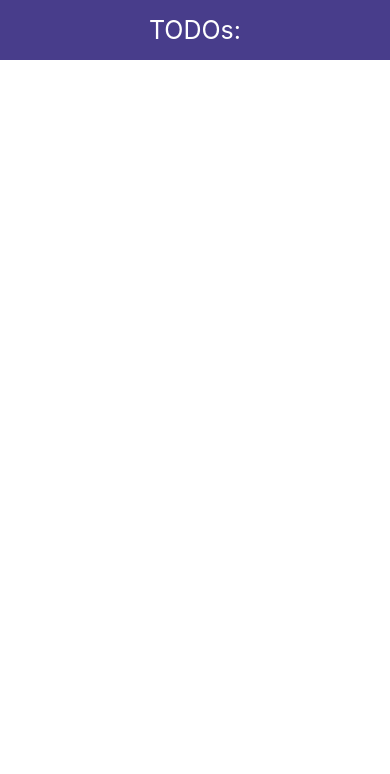
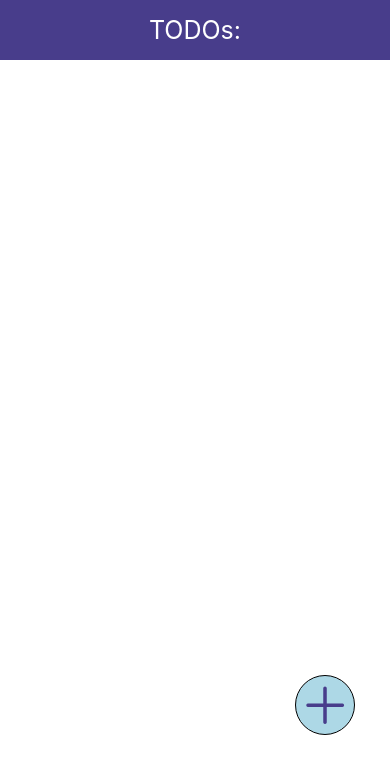
Before and after one commit to radradef/TODOs, a React Native app: screen / in a window 390 px wide. Shown: the top 774 px of the page. Built offline with nearby package versions, Linux system fonts and the light colour scheme.

Commit message:
Fab button

```diff
--- a/App.js
+++ b/App.js
@@ -1,11 +1,20 @@
 import React from 'react';
 import { View, StyleSheet } from 'react-native';
 import Header from './components/Header';
+import FabButton from './components/FabButton';
 
 const App = () => {
   return (
     <View style={styles.container}>
-      <Header />
+
+      <View style={styles.todoView}>
+        <Header />
+      </View>
+
+      <View style={styles.bottomView}>
+        <FabButton />
+      </View>
+
     </View>
   );
 }
@@ -13,6 +22,14 @@ const App = () => {
 const styles = StyleSheet.create({
   container: {
     flex: 1
+  },
+  todoView: {
+    flex: 4
+  },
+  bottomView: {
+    flex: 1,
+    alignItems: 'flex-end',
+    paddingRight: 35
   }
 });
 
--- /dev/null
+++ b/components/FabButton.js
@@ -0,0 +1,27 @@
+import React from 'react';
+import { View, StyleSheet, TouchableOpacity } from 'react-native';
+import Icon from 'react-native-vector-icons/dist/AntDesign';
+
+const FabButton = () => {
+    return (
+        <TouchableOpacity onPress={() => console.log("Press")}>
+            <View style={styles.fabButtonView}>
+                <Icon name="plus" size={50} color="darkslateblue" />
+            </View>
+        </TouchableOpacity>
+    );
+}
+
+const styles = StyleSheet.create({
+    fabButtonView: {
+        borderWidth: 1,
+        alignItems: 'center',
+        justifyContent: 'center',
+        width: 60,
+        height: 60,
+        borderRadius: 60 / 2,
+        backgroundColor: 'lightblue'
+    },
+});
+
+export default FabButton;
```
Also changed, not shown: 22 other files (tests, documents, lock files or other folders).
